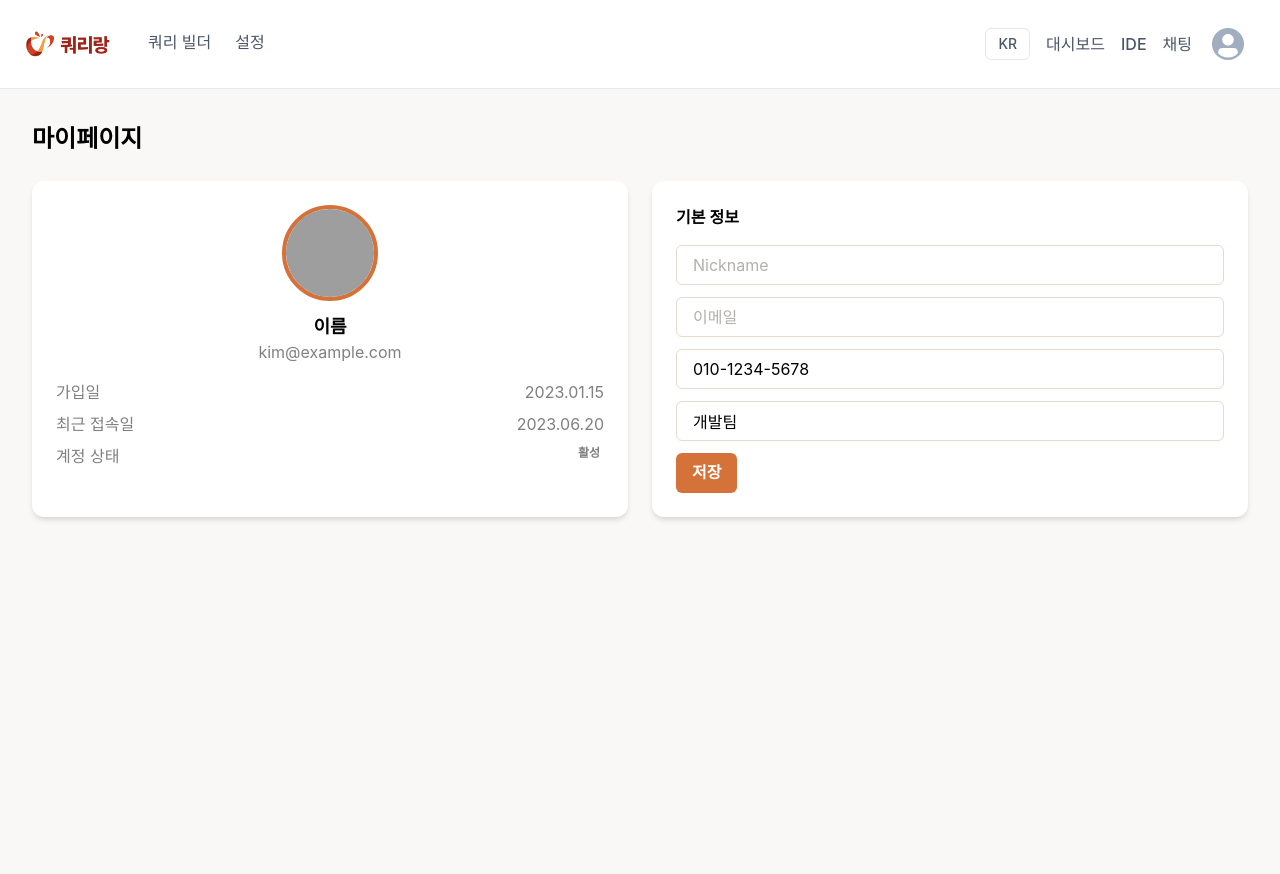
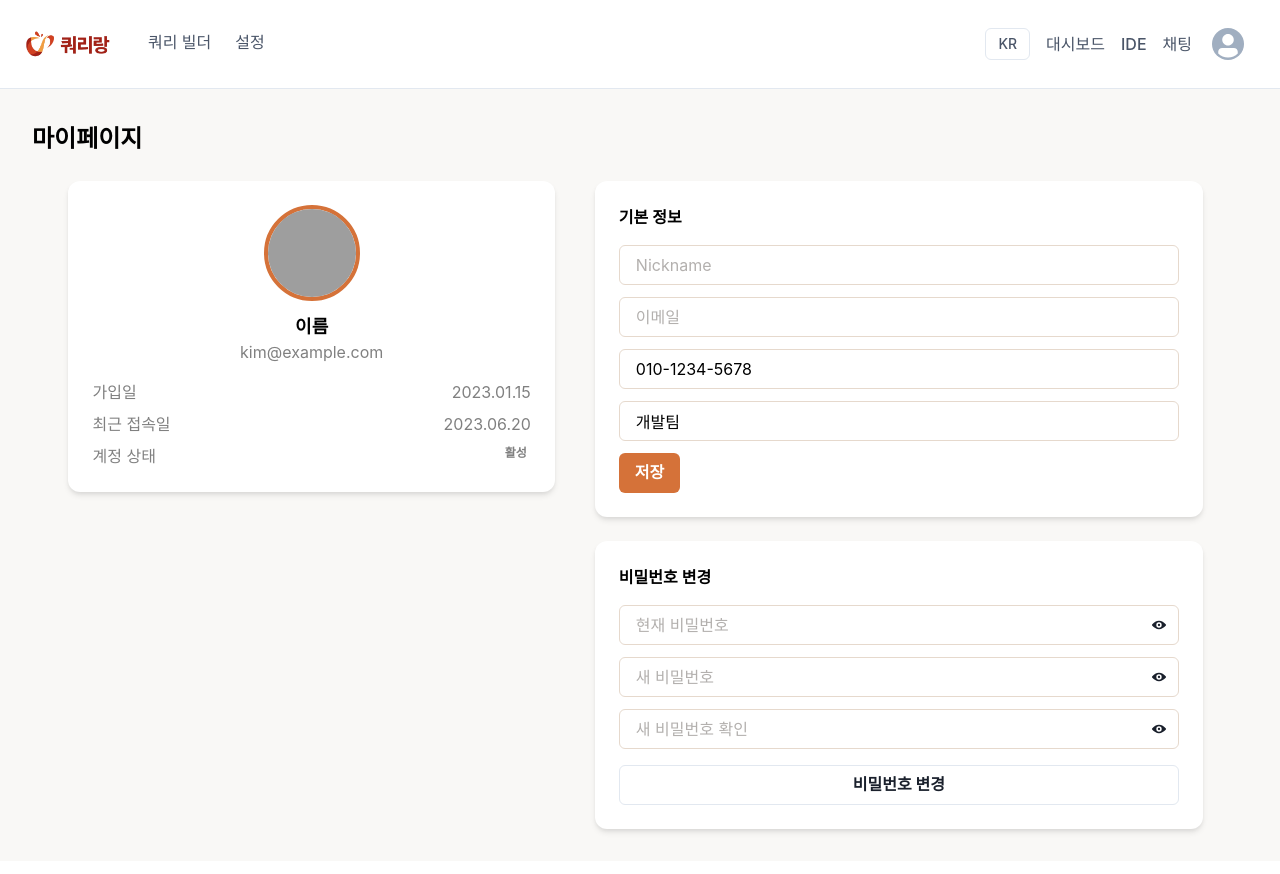
Before and after one commit to with-query/webide-react-fe, a React (Vite) app in the folder code-editor/: page /mypage in a window 1280 px wide. Shown: the top 874 px of the page. Built offline with nearby package versions, Linux system fonts and the light colour scheme; grey boxes are pictures that could not be loaded.

Commit message:
마이페이지 비밀번호 변경 기능 추가

```diff
--- a/code-editor/src/i18n.js
+++ b/code-editor/src/i18n.js
@@ -43,7 +43,12 @@ const resources = {
         "Data" : "데이터",
         "Chart" : "차트",
         "Run" : "실행",
-        "Share" : "공유"
+        "Share" : "공유",
+
+        "Change Password": "비밀번호 변경",
+        "Current Password": "현재 비밀번호",
+        "New Password": "새 비밀번호",
+        "Confirm New Password": "새 비밀번호 확인"
 
 
         },
@@ -90,7 +95,12 @@ const resources = {
         "Data" : "Data",
         "Chart" : "Chart",
         "Run" : "Run",
-        "Share" : "Share"
+        "Share" : "Share",
+
+        "Change Password": "Change Password",
+        "Current Password": "Current Password",
+        "New Password": "New Password",
+        "Confirm New Password": "Confirm New Password"
 
         },
     },
--- a/code-editor/src/pages/MyPage.jsx
+++ b/code-editor/src/pages/MyPage.jsx
@@ -3,32 +3,48 @@ import {
   Flex,
   Avatar,
   Text,
-  SimpleGrid,
   Input,
   Button,
   Badge,
   useTheme,
+  InputGroup,
+  InputRightElement,
+  IconButton,
 } from "@chakra-ui/react";
+import { ViewIcon, ViewOffIcon } from "@chakra-ui/icons";
 import { useTranslation } from "react-i18next";
+import { useState } from "react";
 
 export default function MyPage() {
   const theme = useTheme();
   const { t } = useTranslation();
 
+  const [showCurrentPw, setShowCurrentPw] = useState(false);
+  const [showNewPw, setShowNewPw] = useState(false);
+  const [showConfirmPw, setShowConfirmPw] = useState(false);
+
   return (
-    <Box p={8} bg="brand.100" minH="100vh">
+    <Box p={8} bg="brand.100" minH="90vh">
       <Text fontSize="2xl" fontWeight="bold" mb={6} color="text.primary">
         {t("My Page")}
       </Text>
 
-      <SimpleGrid columns={{ base: 1, md: 2 }} spacing={6}>
-        {/* 왼쪽 카드: 사용자 정보 */}
-        <Box p={6} bg="white" borderRadius="xl" boxShadow="md">
+      <Flex direction={{ base: "column", md: "row" }} gap={10} align="flex-start" >
+        {/* 왼쪽: 사용자 정보 */}
+        <Box
+          flexShrink={0}
+          ml="3%"
+          width={{ base: "100%", md: "40%" }}
+          p={6}
+          bg="white"
+          borderRadius="xl"
+          boxShadow="md"
+        >
           <Flex direction="column" align="center">
             <Avatar
               size="xl"
               src="/profile.png"
-              border={`4px solid ${theme.colors.brand[500]}`} // 테마 색 참조
+              border={`4px solid ${theme.colors.brand[500]}`}
               mb={3}
             />
             <Text fontWeight="bold" fontSize="lg" color="text.primary">
@@ -48,26 +64,90 @@ export default function MyPage() {
             </Flex>
             <Flex w="100%" justify="space-between" mt={2}>
               <Text color="text.tertiary">{t("Account status")}</Text>
-
-              <Badge color="text.tertiary" bg="none" fontWeight="bold" >
+              <Badge color="text.tertiary" bg="none" fontWeight="bold">
                 {t("Active")}
               </Badge>
             </Flex>
           </Flex>
         </Box>
 
-        {/* 오른쪽 카드: 기본 정보 수정 */}
-        <Box p={6} bg="white" borderRadius="xl" boxShadow="md">
+        {/* 오른쪽: 정보 수정 + 비밀번호 변경 */}
+        <Flex direction="column" width={{ base: "100%", md: "50%" }} gap={6}>
+          {/* 기본 정보 수정 */}
+          <Box p={6} bg="white" borderRadius="xl" boxShadow="md" >
             <Text fontWeight="semibold" mb={4} color="text.primary">
               {t("Information")}
             </Text>
-          <Input placeholder={t("Nickname")}  mb={3} />
-          <Input placeholder={t("Email")}  mb={3} />
+            <Input placeholder={t("Nickname")} mb={3} />
+            <Input placeholder={t("Email")} mb={3} />
             <Input placeholder={t("Number")} defaultValue="010-1234-5678" mb={3} />
             <Input placeholder={t("Department")} defaultValue="개발팀" mb={3} />
             <Button variant="solid">{t("Save")}</Button>
           </Box>
-      </SimpleGrid>
+
+          {/* 비밀번호 변경 */}
+          <Box p={6} bg="white" borderRadius="xl" boxShadow="md">
+            <Text fontWeight="semibold" mb={4} color="text.primary">
+              {t("Change Password")}
+            </Text>
+
+            {/* 현재 비밀번호 */}
+            <InputGroup mb={3}>
+              <Input
+                type={showCurrentPw ? "text" : "password"}
+                placeholder={t("Current Password")}
+              />
+              <InputRightElement>
+                <IconButton
+                  variant="ghost"
+                  size="sm"
+                  icon={showCurrentPw ? <ViewOffIcon /> : <ViewIcon />}
+                  onClick={() => setShowCurrentPw(!showCurrentPw)}
+                  aria-label="Toggle password visibility"
+                />
+              </InputRightElement>
+            </InputGroup>
+
+            {/* 새 비밀번호 */}
+            <InputGroup mb={3}>
+              <Input
+                type={showNewPw ? "text" : "password"}
+                placeholder={t("New Password")}
+              />
+              <InputRightElement>
+                <IconButton
+                  variant="ghost"
+                  size="sm"
+                  icon={showNewPw ? <ViewOffIcon /> : <ViewIcon />}
+                  onClick={() => setShowNewPw(!showNewPw)}
+                  aria-label="Toggle password visibility"
+                />
+              </InputRightElement>
+            </InputGroup>
+
+            {/* 비밀번호 확인 */}
+            <InputGroup mb={4}>
+              <Input
+                type={showConfirmPw ? "text" : "password"}
+                placeholder={t("Confirm New Password")}
+              />
+              <InputRightElement>
+                <IconButton
+                  variant="ghost"
+                  size="sm"
+                  icon={showConfirmPw ? <ViewOffIcon /> : <ViewIcon />}
+                  onClick={() => setShowConfirmPw(!showConfirmPw)}
+                  aria-label="Toggle password visibility"
+                />
+              </InputRightElement>
+            </InputGroup>
+
+            <Button variant="outline" width="100%">
+              {t("Change Password")}
+            </Button>
+          </Box>
+        </Flex>
+      </Flex>
     </Box>
   );
 }
```
Lines whose indentation alone changed are shown as unchanged.
